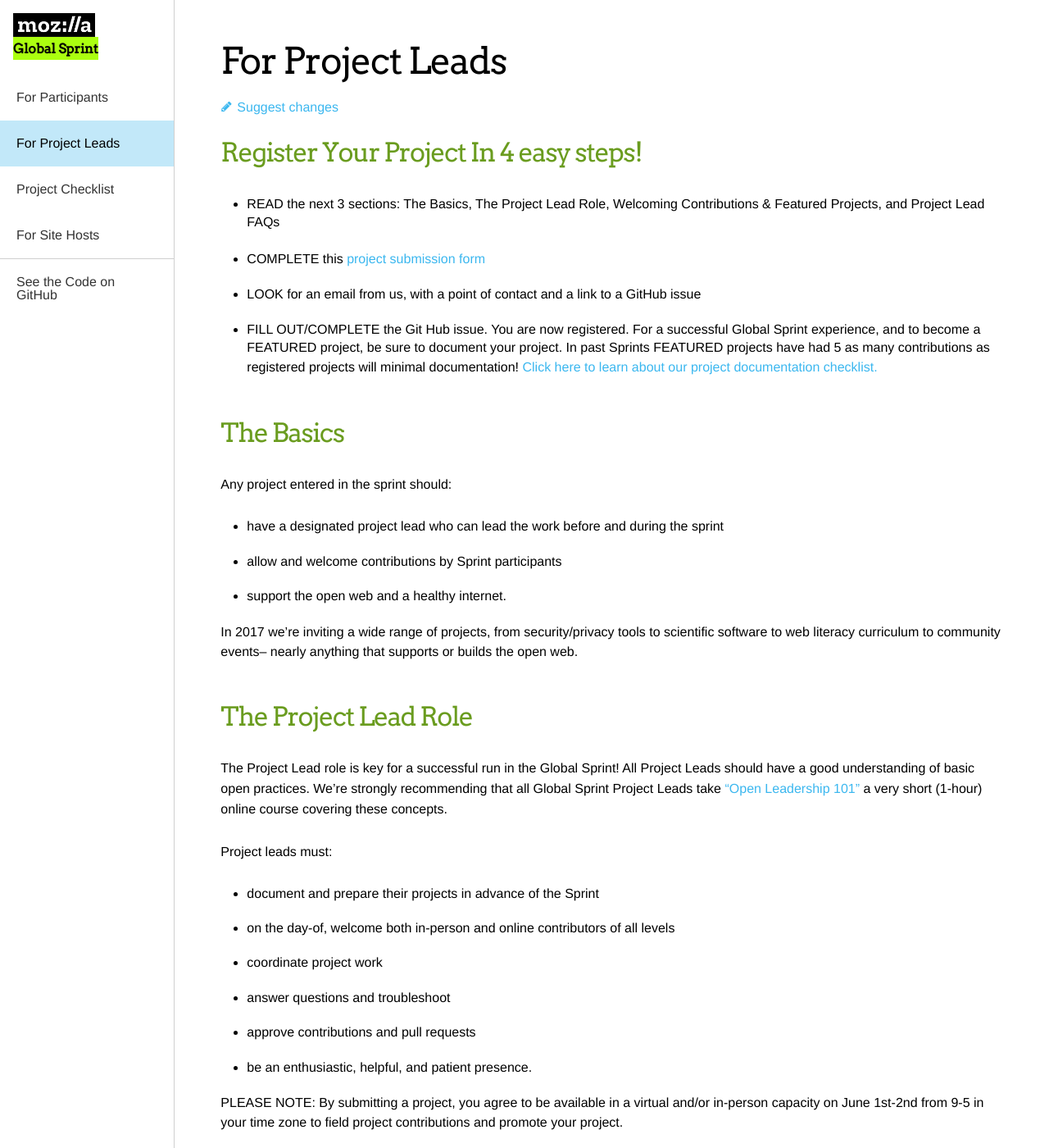
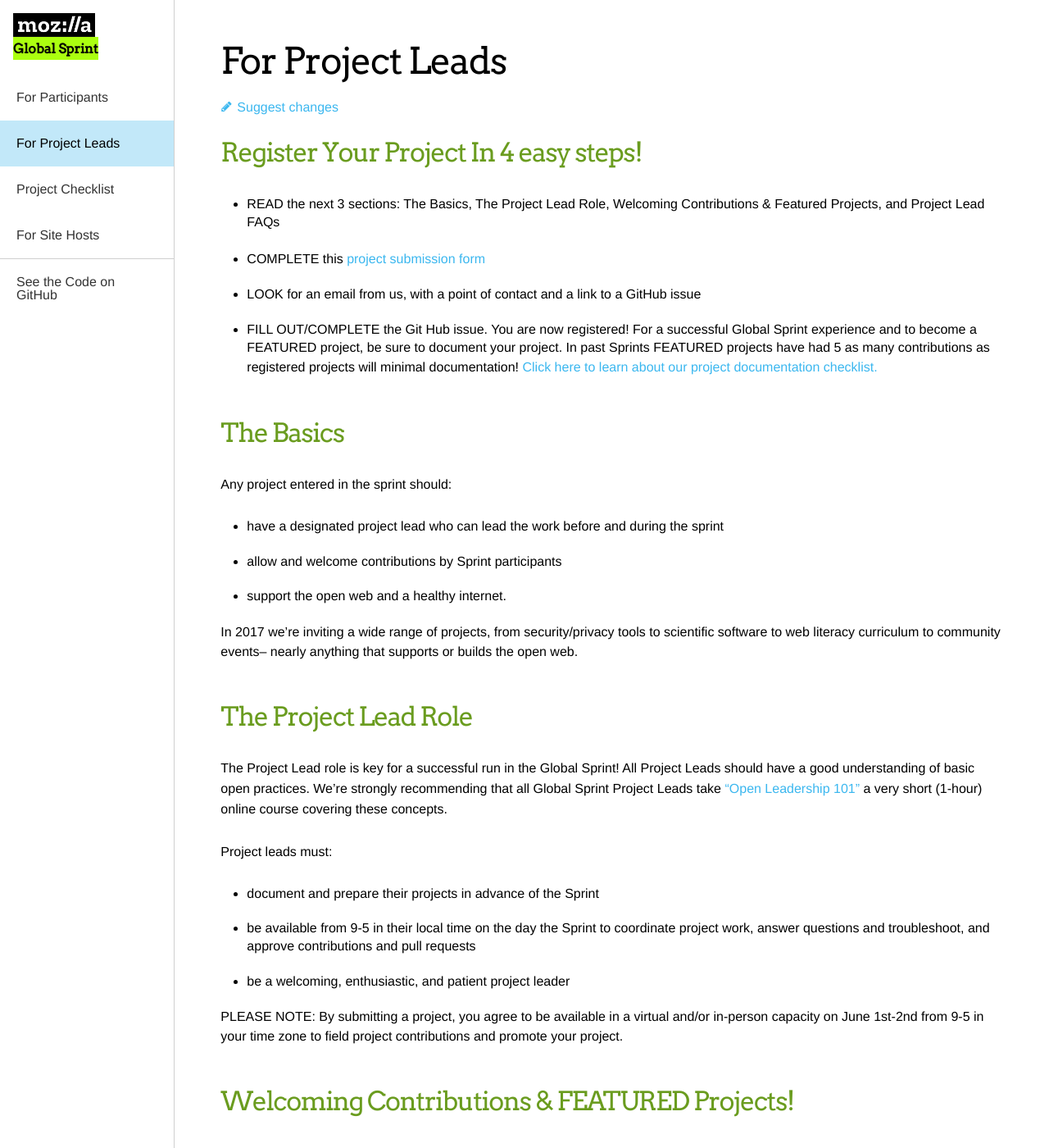
Before and after one commit to mozilla/global-sprint, a Jekyll site: the page built from _articles/projects.md, in a window 1280 px wide and 1400 px high. Shown: the whole window at 82% size. Built offline with Jekyll 4.4.1, drawn with Linux system fonts in a browser that asks for light colours; comment, search, counter and statistics services are not loaded; a style sheet for code colours, icons or effects is not loaded.

Commit message:
Update projects.md

```diff
--- a/_articles/projects.md
+++ b/_articles/projects.md
@@ -8,7 +8,7 @@ following: _articles/project-checklist.md
 * **READ** the next 3 sections: The Basics, The Project Lead Role, Welcoming Contributions & Featured Projects, and Project Lead FAQs
 * **COMPLETE** this [project submission form](https://goo.gl/forms/0enj1vARqdBA2FHF3)
 * **LOOK** for an email from us, with a point of contact and a link to a GitHub issue
-* **FILL OUT/COMPLETE** the Git Hub issue. You are now registered. For a successful Global Sprint experience, and to become a FEATURED project, be sure to document your project. In past Sprints FEATURED projects have had 5 as many contributions as registered projects will minimal documentation! [Click here to learn about our project documentation checklist.](https://mozilla.github.io/global-sprint/project-checklist/)
+* **FILL OUT/COMPLETE** the Git Hub issue. You are now registered! For a successful Global Sprint experience and to become a FEATURED project, be sure to document your project. In past Sprints FEATURED projects have had 5 as many contributions as registered projects will minimal documentation! [Click here to learn about our project documentation checklist.](https://mozilla.github.io/global-sprint/project-checklist/)
 
 
 ### The Basics
@@ -26,11 +26,8 @@ The Project Lead role is key for a successful run in the Global Sprint!  All Pro
 Project leads must:
 
 * document and prepare their projects **in advance** of the Sprint
-* on the day-of, welcome both in-person and online contributors of all levels
-* coordinate project work
-* answer questions and troubleshoot
-* approve contributions and pull requests
-* be an enthusiastic, helpful, and patient presence.
+* be available from 9-5 in their local time on the day the Sprint to coordinate project work, answer questions and troubleshoot, and approve contributions and pull requests
+* be a welcoming, enthusiastic, and patient project leader
 
 **PLEASE NOTE: By submitting a project, you agree to be available in a virtual and/or in-person capacity on June 1st-2nd from 9-5 in your time zone to field project contributions and promote your project.**
 
```
